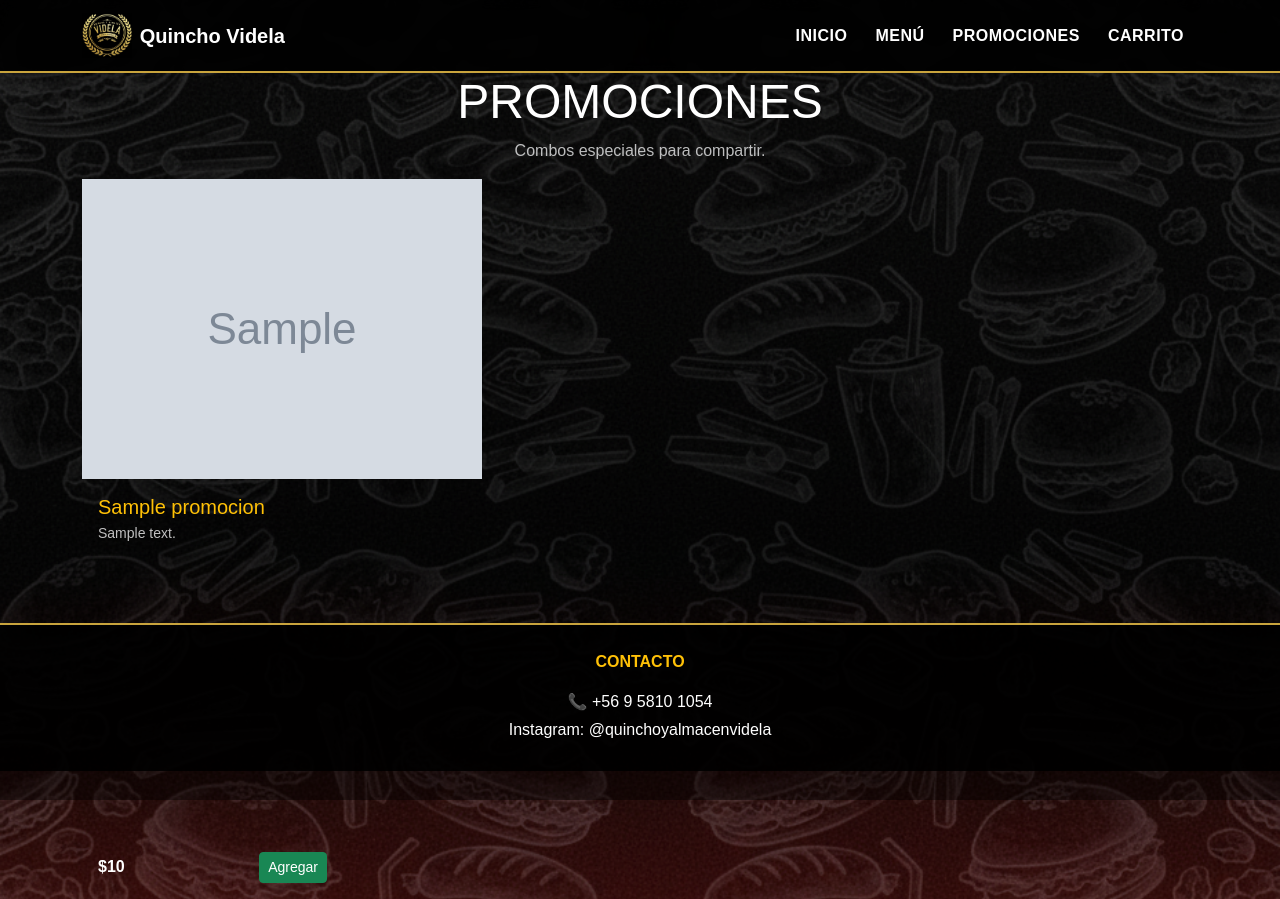
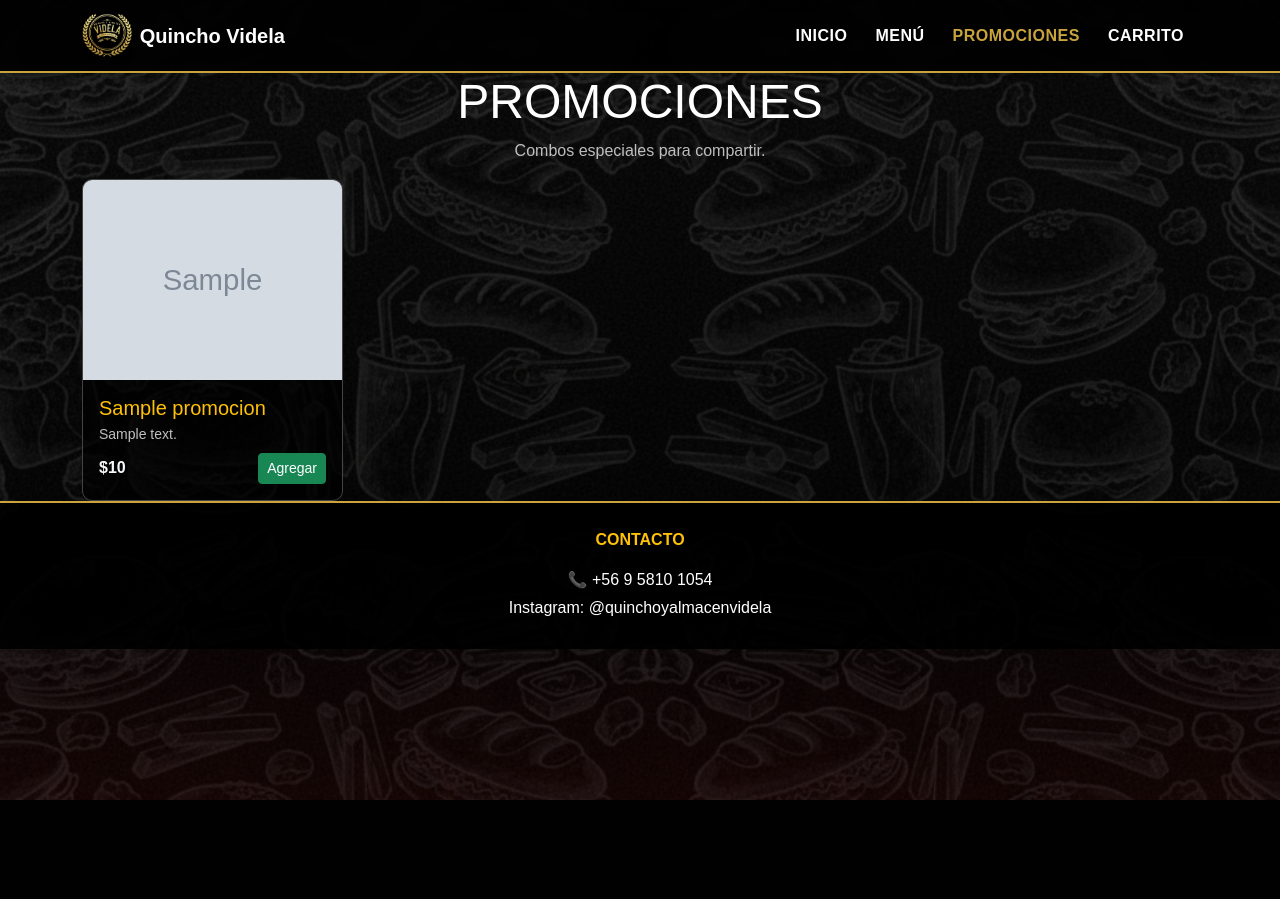
Before and after one commit to julianlizama/videla_render, a Django app: page /promociones/ in a window 1280 px wide. After the commit the page ends 800 px from the top, so only its background shows below. Run offline with Django 4.2, Linux system fonts and the light colour scheme; tables that the repository leaves empty hold one stand-in row (values such as "Sample post"); grey boxes marked "Sample" are stand-in pictures.

Commit message:
Actualizo cambios para Render

```diff
--- a/menu/static/estilo.css
+++ b/menu/static/estilo.css
@@ -3,15 +3,13 @@
    ============================================================ */
 body {
     font-family: 'Montserrat', sans-serif;
-    /* USAMOS RUTA ABSOLUTA A STATIC */
     background: url("/static/fondo.png") no-repeat center top;
     background-size: cover;
     background-attachment: fixed;
     color: #ffffff;
 }
 
-
-/* Overlay MUCHO más suave para que se vea el rojo */
+/* Overlay suave */
 body::before {
     content: "";
     position: fixed;
@@ -23,6 +21,7 @@ body::before {
     );
     z-index: -1;
 }
+
 
 
 /* ============================================================
@@ -54,6 +53,7 @@ body::before {
 }
 
 
+
 /* ============================================================
    BOTONES PERSONALIZADOS
    ============================================================ */
@@ -83,8 +83,50 @@ body::before {
 }
 
 
+
 /* ============================================================
-   CARDS (PROMOCIONES / PRODUCTOS / INDEX)
+   CARDS (PRODUCTOS / PROMOCIONES)
+   ============================================================ */
+
+.carta-prod {
+    background-color: rgba(0, 0, 0, 0.7);
+    border-radius: 10px;
+    overflow: hidden;
+    border: 1px solid #444;
+    display: flex;
+    flex-direction: column;
+}
+
+/* Imagen fija y recortada */
+.carta-prod img {
+    width: 100%;
+    height: 200px;
+    object-fit: cover;
+    display: block;
+}
+
+/* Contenido interno ordenado */
+.carta-prod .p-3 {
+    flex: 1;
+    display: flex;
+    flex-direction: column;
+}
+
+/* Precio + botón siempre abajo */
+.carta-prod .mt-auto {
+    margin-top: auto;
+}
+
+/* Forzar que ningún estilo viejo flote botones o precios */
+.carta-prod span,
+.carta-prod .btn {
+    position: static !important;
+}
+
+
+
+/* ============================================================
+   CARDS ESTÁNDAR (si usas .card de Bootstrap en otras vistas)
    ============================================================ */
 
 .card {
@@ -106,6 +148,7 @@ body::before {
     font-weight: 700;
     color: #c9a43d;
 }
+
 
 
 /* ============================================================
@@ -131,6 +174,7 @@ body::before {
 }
 
 
+
 /* ============================================================
    HERO (INICIO)
    ============================================================ */
@@ -146,8 +190,9 @@ body::before {
 }
 
 
+
 /* ============================================================
-   UBICACION (RECUADRO DEL MAPA)
+   UBICACIÓN (RECUADRO DEL MAPA)
    ============================================================ */
 
 .ubicacion-videla {
@@ -160,6 +205,7 @@ body::before {
     border-radius: 8px;
     width: 100%;
 }
+
 
 
 /* ============================================================
@@ -178,6 +224,7 @@ body::before {
 }
 
 
+
 /* ============================================================
    FOOTER
    ============================================================ */
@@ -188,6 +235,7 @@ footer {
     padding: 25px 0;
     color: #ffffff;
 }
+
 
 
 /* ============================================================
--- a/menu/templates/promociones.html
+++ b/menu/templates/promociones.html
@@ -9,7 +9,6 @@
 
     <link href="https://cdn.jsdelivr.net/npm/bootstrap@5.3.3/dist/css/bootstrap.min.css" rel="stylesheet">
     <link rel="stylesheet" href="{% static 'estilo.css' %}">
-
 </head>
 <body>
 
@@ -45,7 +44,7 @@
         </li>
 
         <li class="nav-item">
-          <a class="nav-link" href="{% url 'promociones' %}">Promociones</a>
+          <a class="nav-link active" href="{% url 'promociones' %}">Promociones</a>
         </li>
 
         <li class="nav-item">
@@ -59,45 +58,61 @@
 </nav>
 
 
-
 <main>
 
+    <!-- TÍTULO PROMOCIONES -->
     <section class="seccion text-center">
         <h1 class="titulo-dorado display-5">PROMOCIONES</h1>
         <p class="text-light opacity-75">Combos especiales para compartir.</p>
         <div class="linea-dorada"></div>
     </section>
 
+    <!-- LISTADO DE PROMOS -->
     <section class="seccion pt-0">
         <div class="container">
-            <div class="row">
+            <div class="row g-4">
+
                 {% for p in promos %}
-                <div class="col-6 col-md-3 mb-4">
+                <div class="col-12 col-sm-6 col-md-4 col-lg-3">
                     <div class="carta-prod h-100">
+
                         {% if p.imagen %}
-                        <img src="{{ p.imagen.url }}" alt="{{ p.nombre }}">
+                        <img src="{{ p.imagen.url }}"
+                             alt="{{ p.nombre }}"
+                             class="img-fluid w-100"
+                             style="height: 200px; object-fit: cover; display:block;">
                         {% endif %}
-                        <div class="p-3 d-flex flex-column h-100">
+
+                        <div class="p-3 d-flex flex-column flex-grow-1">
                             <h5 class="text-warning mb-1">{{ p.nombre }}</h5>
-                            <p class="small opacity-75 mb-2">{{ p.descripcion|default:" " }}</p>
+                            <p class="small opacity-75 mb-2">
+                                {{ p.descripcion|default:""|truncatechars:80 }}
+                            </p>
+
                             <div class="mt-auto d-flex justify-content-between align-items-center">
-                                <span class="fw-semibold">${{ p.precio|floatformat:0 }}</span>
-                                <a href="{% url 'agregar_promo_carrito' p.id %}" class="btn btn-success btn-sm">
+                                <span class="fw-semibold text-light">
+                                    ${{ p.precio|floatformat:0 }}
+                                </span>
+                                <a href="{% url 'agregar_promo_carrito' p.id %}"
+                                   class="btn btn-success btn-sm">
                                     Agregar
                                 </a>
                             </div>
                         </div>
+
                     </div>
                 </div>
                 {% empty %}
                 <p class="text-light">No hay promociones activas en este momento.</p>
                 {% endfor %}
+
             </div>
         </div>
     </section>
 
 </main>
 
+<!-- FOOTER -->
 <footer class="footer text-center">
     <div class="container">
         <p class="text-warning fw-bold mb-3">CONTACTO</p>
```
Also changed, not shown: menu/templates/menu.html (+22 -11 lines).
